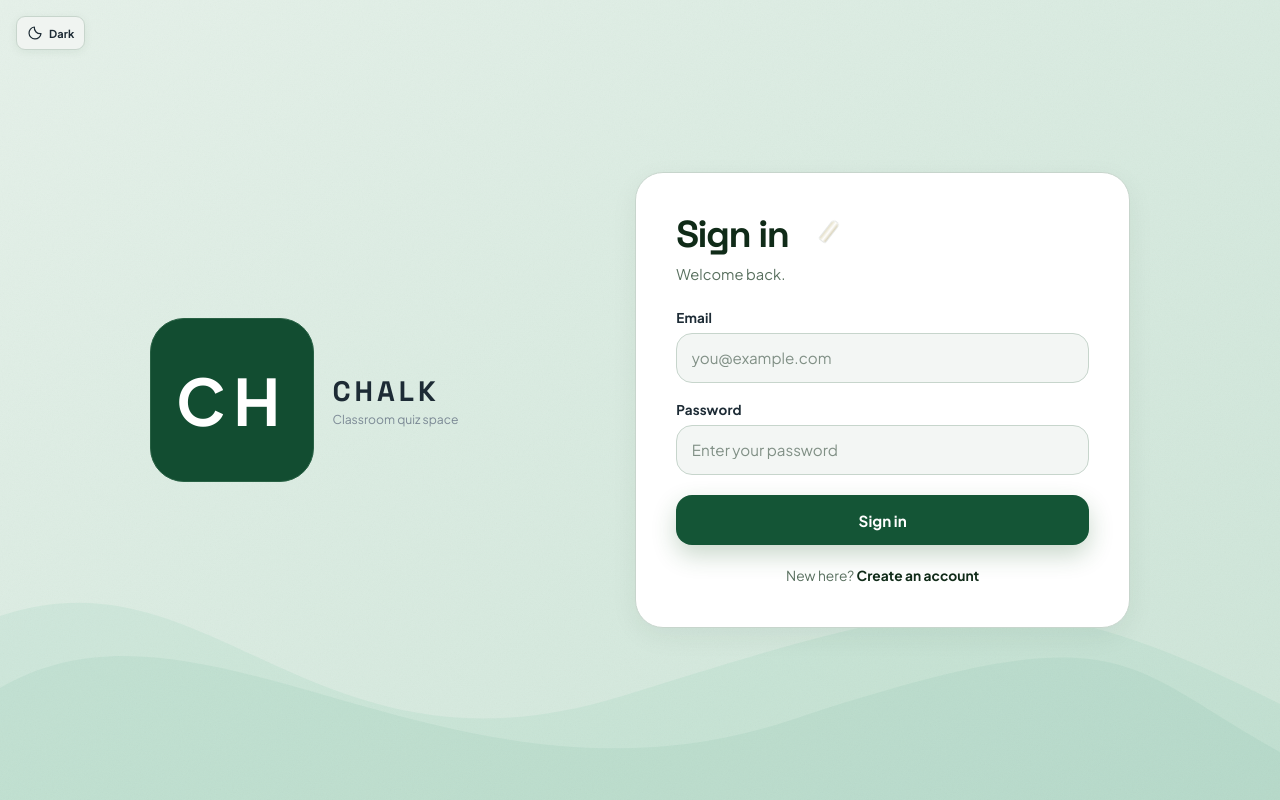
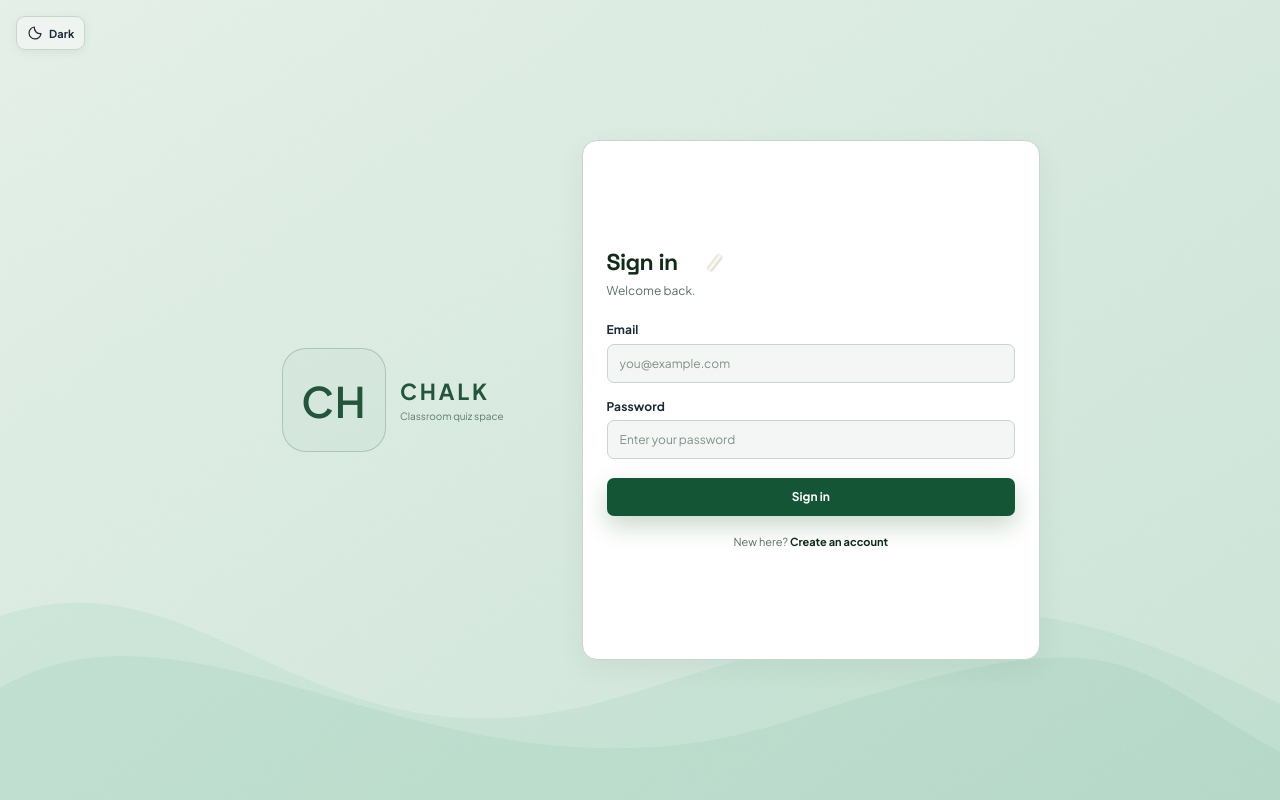
Before and after one commit to samsonmarco18/QuizWeb, a PHP site: page /login.php in a window 1280 px wide. Run offline with PHP 8.4, Linux system fonts and the light colour scheme; some libraries are stand-ins or nearby versions.

Commit message:
Enhance login page styling and structure for improved user experience

```diff
--- a/assets/css/site.css
+++ b/assets/css/site.css
@@ -3802,3 +3802,48 @@ body.auth-page :is(.ambient, .screen-mesh), body.auth-page::before, body.auth-pa
     .signup-page .page-shell { padding-top: 48px; padding-bottom: 8px; }
     .signup-brand-panel { display: none; }
 }
+
+/* Sign-in wordmark: outlined monogram beside the name. */
+.login-page .auth-brand { display: flex; flex-direction: row; align-items: center; justify-content: center; gap: 18px; padding: 0; text-align: left; }
+.login-page .auth-brand .brand-badge { flex: 0 0 164px; width: 164px; height: 164px; border-radius: 34px; border: 1px solid rgba(237, 246, 239, .2); background: rgba(237, 246, 239, .025); color: #edf6ef; box-shadow: none; font-family: "Plus Jakarta Sans", sans-serif; font-size: 68px; font-weight: 600; letter-spacing: .02em; }
+.login-page .auth-brand .brand-copy { justify-items: start; gap: 5px; }
+.login-page .auth-brand .brand-copy strong { color: #edf6ef; font-family: "Plus Jakarta Sans", sans-serif; font-size: 29px; font-weight: 700; letter-spacing: .13em; line-height: 1.2; }
+.login-page .auth-brand .brand-copy small { color: #b8cec1; font-size: 12px; letter-spacing: 0; opacity: 1; white-space: nowrap; }
+body.login-page:not(.theme-dark) .auth-brand .brand-badge { border-color: rgba(31, 77, 52, .22); background: rgba(31, 77, 52, .025); color: #24543a; }
+body.login-page:not(.theme-dark) .auth-brand .brand-copy strong { color: #24543a; }
+body.login-page:not(.theme-dark) .auth-brand .brand-copy small { color: #607c6b; }
+@media (max-width: 900px) {
+    .login-page .auth-brand { justify-content: center; }
+    .login-page .auth-brand .brand-badge { flex-basis: 110px; width: 110px; height: 110px; border-radius: 26px; font-size: 46px; }
+    .login-page .auth-brand .brand-copy strong { font-size: 25px; }
+}
+
+/* Keep both account forms at the same compact desktop size. */
+@media (min-width: 761px) {
+    .login-page .page-shell, .signup-page .page-shell { width: min(calc(100% - 64px), 800px); }
+    .login-page .auth-layout, .signup-layout { grid-template-columns: minmax(180px, .8fr) minmax(0, 1.2fr); gap: 36px; margin: 0; max-width: none; }
+    .login-page .auth-card, .signup-page .signup-card { min-height: 520px; }
+    .login-page .auth-branding { align-self: stretch; }
+}
+.login-page .auth-card { display: flex; flex-direction: column; justify-content: center; gap: 16px; padding: 24px; border-radius: 15px; }
+.login-page .auth-form-heading h1 { font-size: 23px; letter-spacing: -.025em; }
+.login-page .auth-form-heading p { font-size: 12px; }
+.login-page .auth-card label span { font-size: 12px; }
+.login-page .auth-card input { min-height: 39px; padding: 9px 12px; border-radius: 7px; font-size: 12px; }
+.login-page .auth-card .button { min-height: 38px; padding: 9px 14px; border-radius: 7px; font-size: 12px; }
+.login-page .auth-switch { font-size: 11px; }
+.login-page .chalk-sticker { width: 26px; height: 26px; flex-basis: 26px; transform: scale(.8); }
+.login-page .auth-brand { gap: 14px; }
+.login-page .auth-brand .brand-badge { flex-basis: 104px; width: 104px; height: 104px; border-radius: 24px; font-size: 42px; }
+.login-page .auth-brand .brand-copy strong { font-size: 22px; }
+.login-page .auth-brand .brand-copy small { font-size: 10px; }
+@media (min-width: 761px) and (max-height: 650px) {
+    .login-page .auth-card, .signup-page .signup-card { min-height: 480px; }
+}
+@media (max-width: 760px) {
+    .login-page .page-shell { width: min(calc(100% - 24px), 440px); min-height: 100dvh; padding: 54px 0 20px; }
+    .login-page .auth-layout { grid-template-columns: 1fr; gap: 20px; margin: 0; }
+    .login-page .auth-brand .brand-badge { flex-basis: 64px; width: 64px; height: 64px; border-radius: 16px; font-size: 27px; }
+    .login-page .auth-brand .brand-copy strong { font-size: 19px; }
+    .login-page .auth-card { padding: 20px; }
+}
--- a/login.php
+++ b/login.php
@@ -22,7 +22,7 @@ if ($_SERVER['REQUEST_METHOD'] === 'POST') {
     }
 }
 
-render_header('Login', 'auth-page');
+render_header('Login', 'auth-page login-page');
 ?>
 
 <section class="auth-layout">
```
